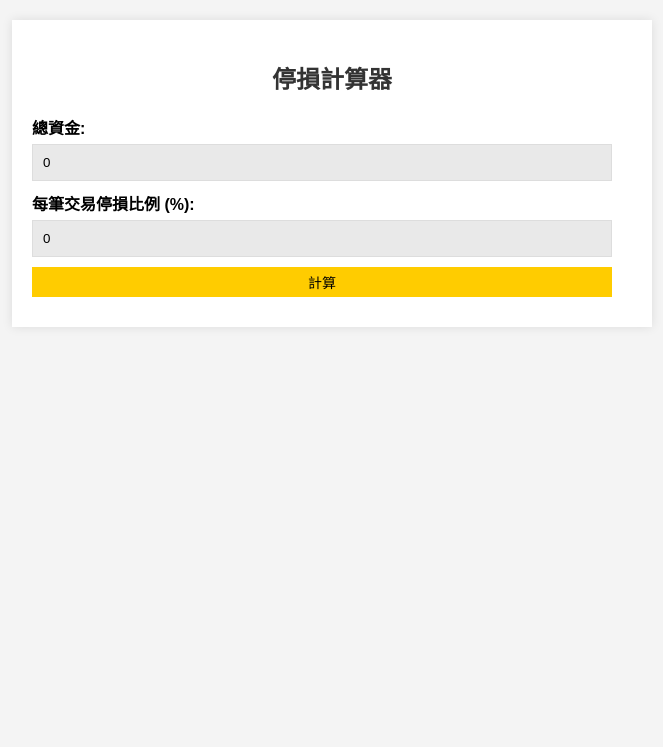
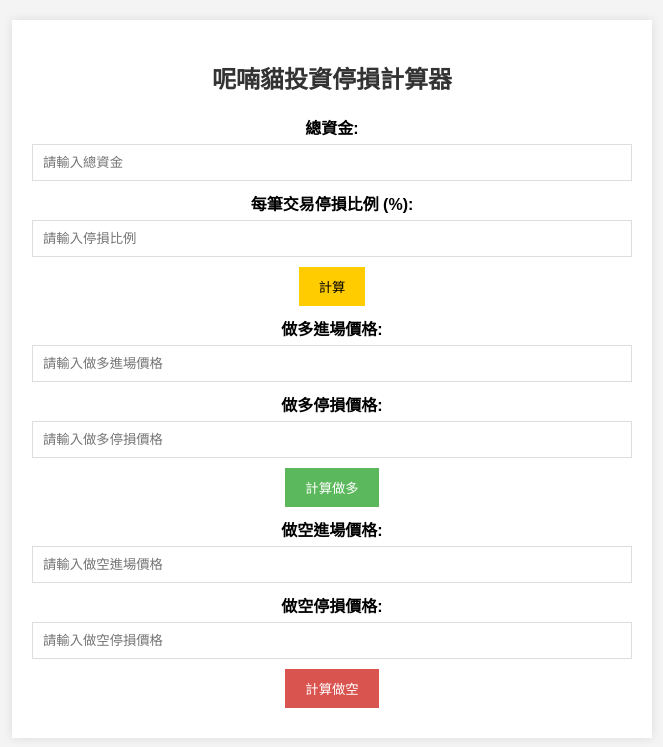
Before and after one commit to murmurcats/STOPLOSS, a Flask app: page / in a window 1280 px wide. Shown: the top 747 px of the page, without its empty margins (308-971 px from the left). Run offline with Flask 3, Linux system fonts and the light colour scheme.

Commit message:
Update index.html

```diff
--- a/templates/index.html
+++ b/templates/index.html
@@ -1,3 +1,4 @@
+
 <!DOCTYPE html>
 <html lang="zh-TW">
 <head>
@@ -23,39 +24,40 @@
             text-align: center;
             color: #333;
         }
-        .label-title {
+        .non-input-title {
             margin-bottom: 5px;
             font-weight: bold;
+            text-align: center;
         }
         input, button {
             display: block;
-            width: calc(100% - 20px);
+            margin-left: auto;
+            margin-right: auto;
             padding: 10px;
             margin-bottom: 10px;
             border: 1px solid #ddd;
             box-sizing: border-box;
         }
-        input[type=number] {
-            background-color: #e9e9e9;
+        input {
+            width: 100%;
         }
         button {
-            padding: 5px 10px;
+            width: auto; /* Adjust width to content */
+            padding: 10px 20px; /* Smaller padding for buttons */
+            background-color: #5cb85c;
+            color: white;
             border: none;
-            margin-top: 10px;
             cursor: pointer;
-            font-size: 14px; /* Smaller font size for buttons */
         }
-        .calculate-button {
+        button.calculate {
             background-color: #ffcc00; /* Yellow */
             color: black;
         }
-        .long-calculate-button {
+        button.long-calculate {
             background-color: #5cb85c; /* Green */
-            color: white;
         }
-        .short-calculate-button {
+        button.short-calculate {
             background-color: #d9534f; /* Red */
-            color: white;
         }
         button:hover {
             opacity: 0.8;
@@ -70,79 +72,47 @@
         }
         /* Responsive adjustments */
         @media (max-width: 768px) {
-            input, button {
-                font-size: 16px;
-            }
             .container {
                 width: 95%;
                 margin: 10px auto;
                 padding: 10px;
             }
-            .button {
-                padding: 10px 20px;
+            button {
+                padding: 10px 20px; /* Larger padding for touch targets */
             }
         }
     </style>
 </head>
 <body>
     <div class="container">
-        <h2>停損計算器</h2>
+        <h2>呢喃貓投資停損計算器</h2>
         <form method="post">
-            <div class="label-title">總資金:</div>
-            <input type="number" name="total_capital" value="{{ total_capital }}" step="any">
+            <div class="non-input-title">總資金:</div>
+            <input type="number" name="total_capital" placeholder="請輸入總資金" step="any">
 
-            <div class="label-title">每筆交易停損比例 (%):</div>
-            <input type="number" name="stop_loss_percentage" value="{{ stop_loss_percentage }}" step="0.01">
+            <div class="non-input-title">每筆交易停損比例 (%):</div>
+            <input type="number" name="stop_loss_percentage" placeholder="請輸入停損比例" step="0.01">
 
-            <button type="submit" class="calculate-button">計算</button>
+            <button type="submit" class="calculate">計算</button>
 
-            {% if stop_loss_amount > 0 %}
-                <div class="result">
-                    <p>每筆交易停損金額: {{ stop_loss_amount }}</p>
-                </div>
-            {% endif %}
+            <div class="non-input-title">做多進場價格:</div>
+            <input type="number" name="long_entry_price" placeholder="請輸入做多進場價格" step="any">
 
-            <!-- 做多操作 -->
-            {% if show_long_operation %}
-                <div class="label-title">做多進場價格:</div>
-                <input type="number" name="long_entry_price" value="{{ long_entry_price }}" step="any">
+            <div class="non-input-title">做多停損價格:</div>
+            <input type="number" name="long_stop_loss_price" placeholder="請輸入做多停損價格" step="any">
 
-                <div class="label-title">做多停損價格:</div>
-                <input type="number" name="long_stop_loss_price" value="{{ long_stop_loss_price }}" step="any">
+            <button type="submit" name="long_calculate" class="long-calculate">計算做多</button>
 
-                <button type="submit" name="long_calculate" class="long-calculate-button">計算做多</button>
-            {% endif %}
+            <div class="non-input-title">做空進場價格:</div>
+            <input type="number" name="short_entry_price" placeholder="請輸入做空進場價格" step="any">
 
-            {% if long_results_shown %}
-                <div class="result">
-                    <p>做多停損點數: {{ long_entry_price - long_stop_loss_price }}</p>
-                    <p>做多倉位 (U): {{ long_position_size }}</p>
-                </div>
-            {% endif %}
+            <div class="non-input-title">做空停損價格:</div>
+            <input type="number" name="short_stop_loss_price" placeholder="請輸入做空停損價格" step="any">
 
-            <!-- 做空操作 -->
-            {% if show_short_operation %}
-                <div class="label-title">做空進場價格:</div>
-                <input type="number" name="short_entry_price" value="{{ short_entry_price }}" step="any">
+            <button type="submit" name="short_calculate" class="short-calculate">計算做空</button>
 
-                <div class="label-title">做空停損價格:</div>
-                <input type="number" name="short_stop_loss_price" value="{{ short_stop_loss_price }}" step="any">
-
-                <button type="submit" name="short_calculate" class="short-calculate-button">計算做空</button>
-            {% endif %}
-
-            {% if short_results_shown %}
-                <div class="result">
-                    <p>做空停損點數: {{ short_stop_loss_price - short_entry_price }}</p>
-                    <p>做空倉位 (U): {{ short_position_size }}</p>
-                </div>
-            {% endif %}
-
-            {% if error %}
-                <div class="error">
-                    <p>{{ error }}</p>
-                </div>
-            {% endif %}
+            <!-- Placeholder for results and error messages -->
+            <!-- Actual Flask template tags would be needed to display dynamic content -->
         </form>
     </div>
 </body>
```
